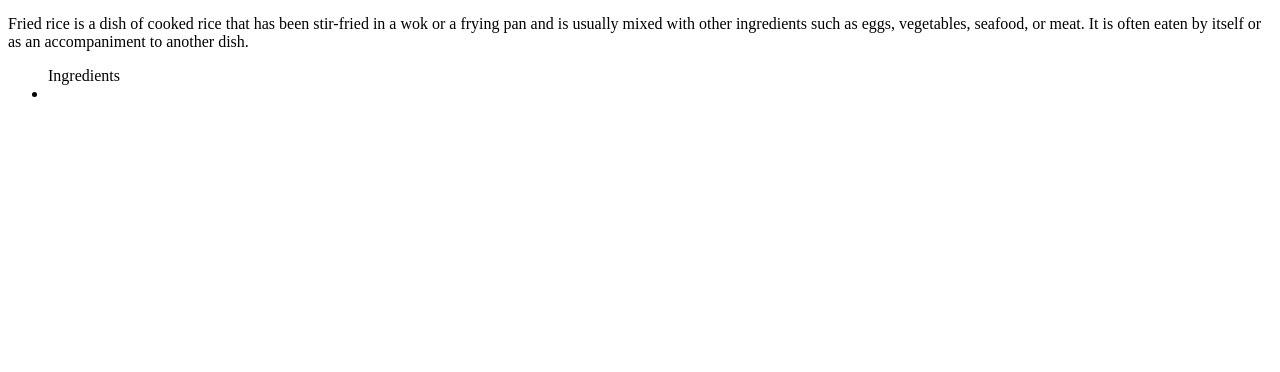
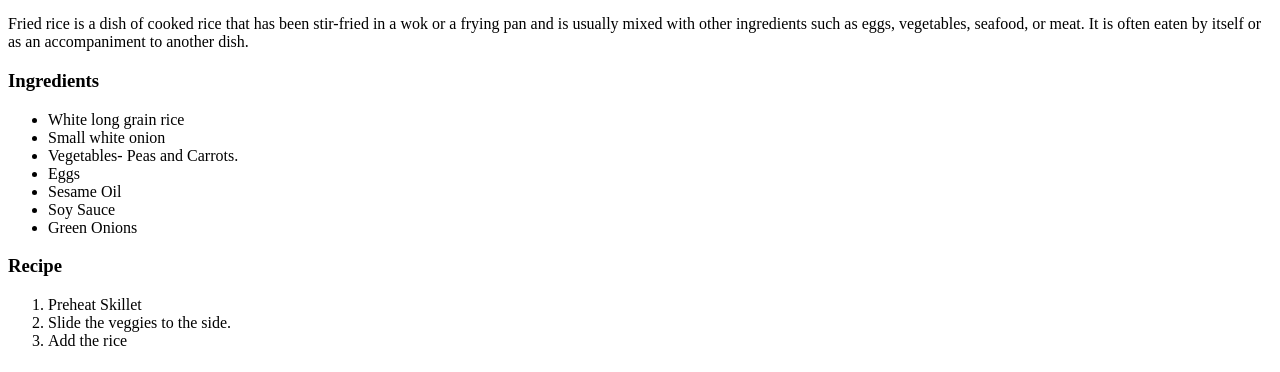
Before and after one commit to benbnli/odin-recipes, a plain HTML site: page recipes/fried-rice.html in a window 1280 px wide. Shown: the part 428-800 px from the top of the page. Drawn offline with Linux system fonts and the light colour scheme.

Commit message:
Finished fried-rice.html, created mu-shu.html

```diff
--- a/recipes/fried-rice.html
+++ b/recipes/fried-rice.html
@@ -4,15 +4,28 @@
     <meta charset="UTF-8">
     <meta http-equiv="X-UA-Compatible" content="IE=edge">
     <meta name="viewport" content="width=device-width, initial-scale=1.0">
-    <title>Document</title>
+    <title>Fired Rice</title>
 </head>
 <body>
     <h1>Fried Rice</h1>
     <img src="https://www.simplyrecipes.com/thmb/t0PHmOn0M5y1qBdcHvbDWs182Kc=/1780x1335/smart/filters:no_upscale()/__opt__aboutcom__coeus__resources__content_migration__simply_recipes__uploads__2017__12__2017-12-Chicken-Fried-Rice-2-15ac7014b47b40a1a7c7e20a638f4295.jpg" alt="Fried Rice">
     <h3>Description</h3>
     <p>Fried rice is a dish of cooked rice that has been stir-fried in a wok or a frying pan and is usually mixed with other ingredients such as eggs, vegetables, seafood, or meat. It is often eaten by itself or as an accompaniment to another dish. </p>
-    <ul>Ingredients
-        <li></li>
+    <h3>Ingredients</h3>
+    <ul>
+        <li>White long grain rice</li>
+        <li>Small white onion  </li>
+        <li>Vegetables- Peas and Carrots.</li>
+        <li>Eggs</li>
+        <li>Sesame Oil </li>
+        <li>Soy Sauce</li>
+        <li>Green Onions</li>
     </ul>
+    <h3>Recipe</h3>
+    <ol>
+        <li>Preheat Skillet</li>
+        <li>Slide the veggies to the side.</li>
+        <li>Add the rice</li>
+    </ol>
 </body>
 </html>
```
Also changed, not shown: index.html (+1 -0 lines), recipes/chow-mein.html (+5 -3 lines), recipes/mu-shu.html (added, +35 -0 lines).
